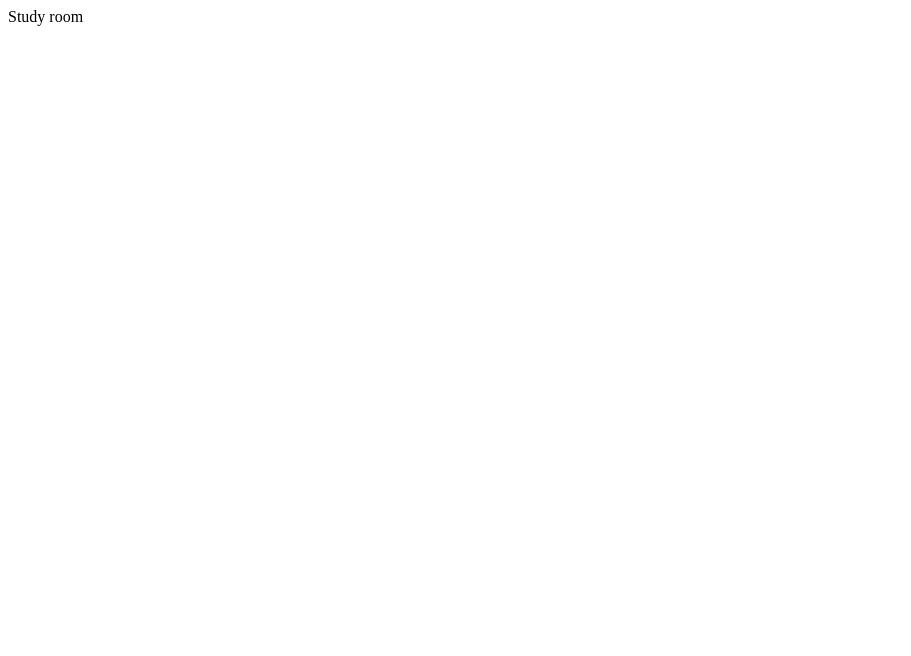
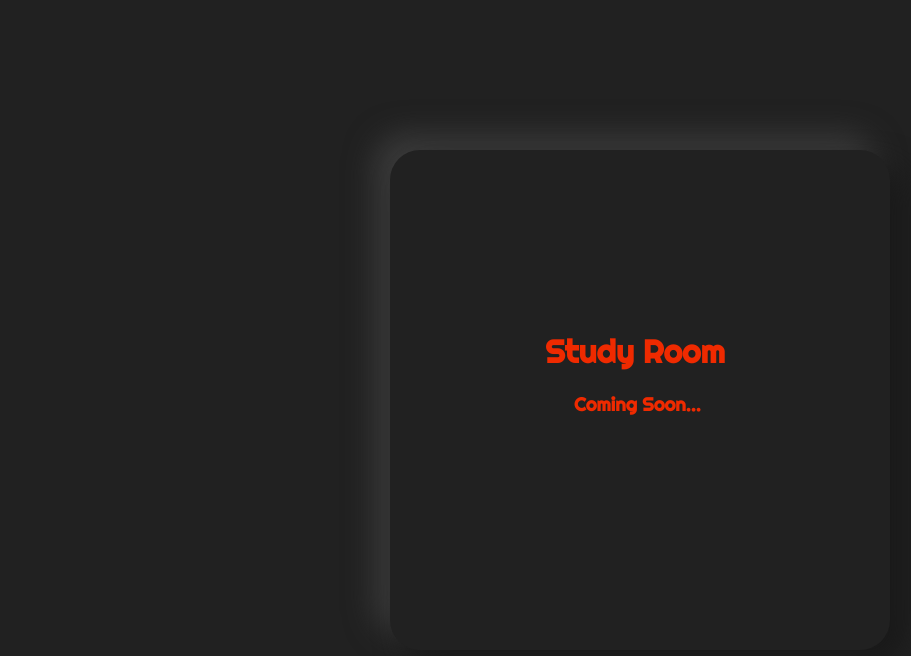
Before and after one commit to prahas23/realtime-chat-app, a website: page public/chatroom/study.html in a window 1280 px wide. Shown: the whole page, without its empty margins (0-911 px from the left). Drawn offline with Linux system fonts and the light colour scheme.

Commit message:
created a page for study room

```diff
--- a/public/chatroom/study.html
+++ b/public/chatroom/study.html
@@ -1 +1,20 @@
-<p>Study room</p>
+<!DOCTYPE html>
+<html lang="en">
+<head>
+    <meta charset="UTF-8">
+    <meta http-equiv="X-UA-Compatible" content="IE=edge">
+    <meta name="viewport" content="width=device-width, initial-scale=1.0">
+    <link rel="stylesheet" href="../style.css" />
+    <title>PrayneChat | Study Room</title>
+</head>
+<body>
+    <div class="study-container">
+        <span></span>
+        <span></span>
+        <span></span>
+        <span></span>
+        <h1>Study Room</h1>
+        <h3>Coming Soon...</h3>
+    </div>
+</body>
+</html>
--- a/public/style.css
+++ b/public/style.css
@@ -211,7 +211,7 @@ button:active span:nth-child(1)
     transition-delay: none;
 }
 
-/* Chill chat */
+/* Chill Room */
 
 .chill-container {
     position: absolute;
@@ -241,3 +241,34 @@ button:active span:nth-child(1)
     font-family: 'Righteous', cursive;
     color: #ef2a00;
 }
+
+/* Study Room */
+
+.study-container {
+    position: absolute;
+    top: 50%;
+    left: 50%;
+    transform: translate(-50%, -50%);
+    width: 500px;
+    height: 500px;
+    border-radius: 30px;
+    background: #212121;
+    box-shadow: 15px 15px 30px rgb(25, 25, 25),
+                -15px -15px 30px rgb(60, 60, 60);
+}
+
+.study-container h1 {
+    position: relative;
+    top: 10rem;
+    left: 9.7rem;
+    font-family: 'Righteous', cursive;
+    color: #ef2a00;
+}
+
+.study-container h3 {
+    position: relative;
+    top: 10rem;
+    left: 11.5rem;
+    font-family: 'Righteous', cursive;
+    color: #ef2a00;
+}
```
